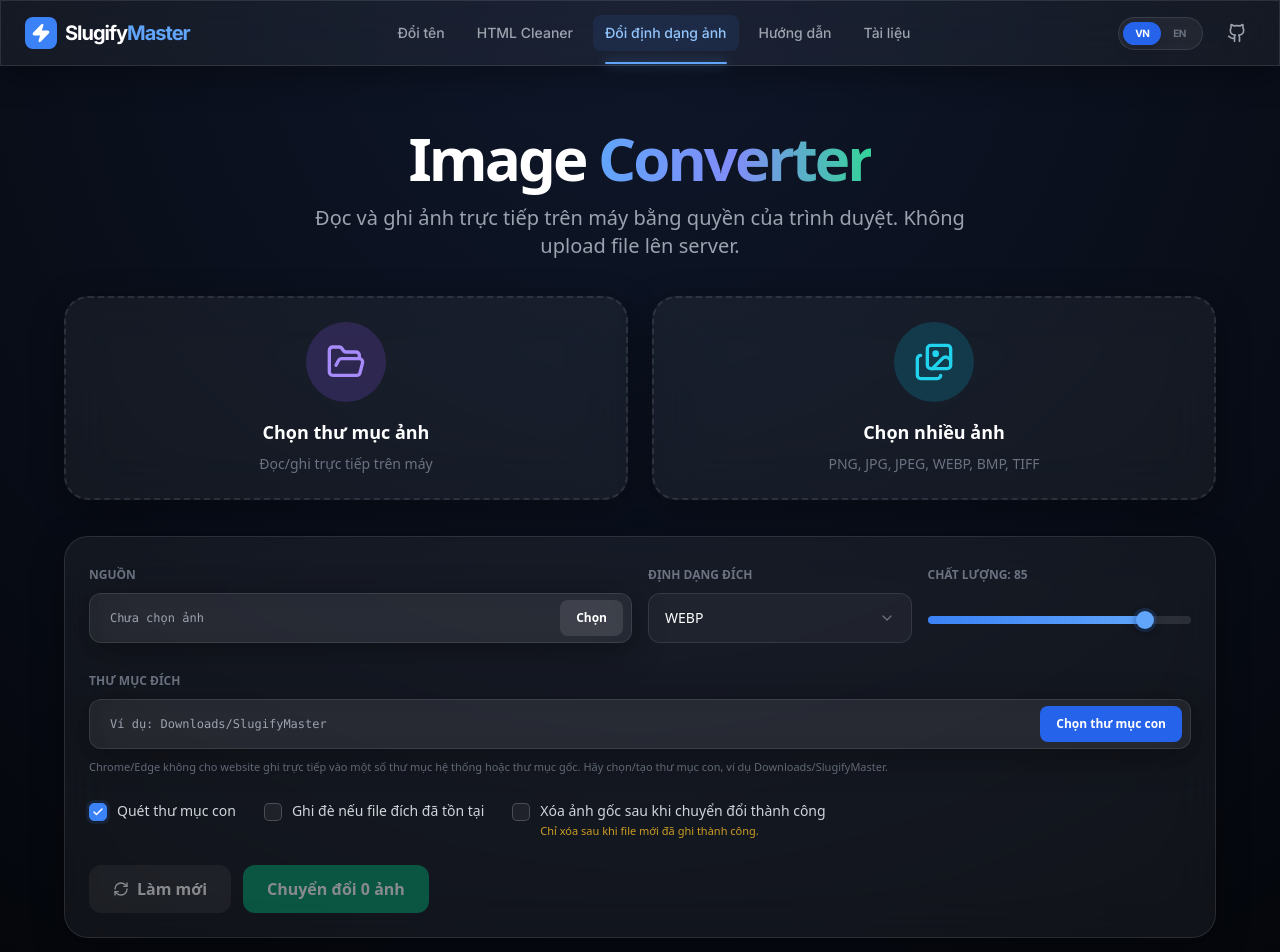
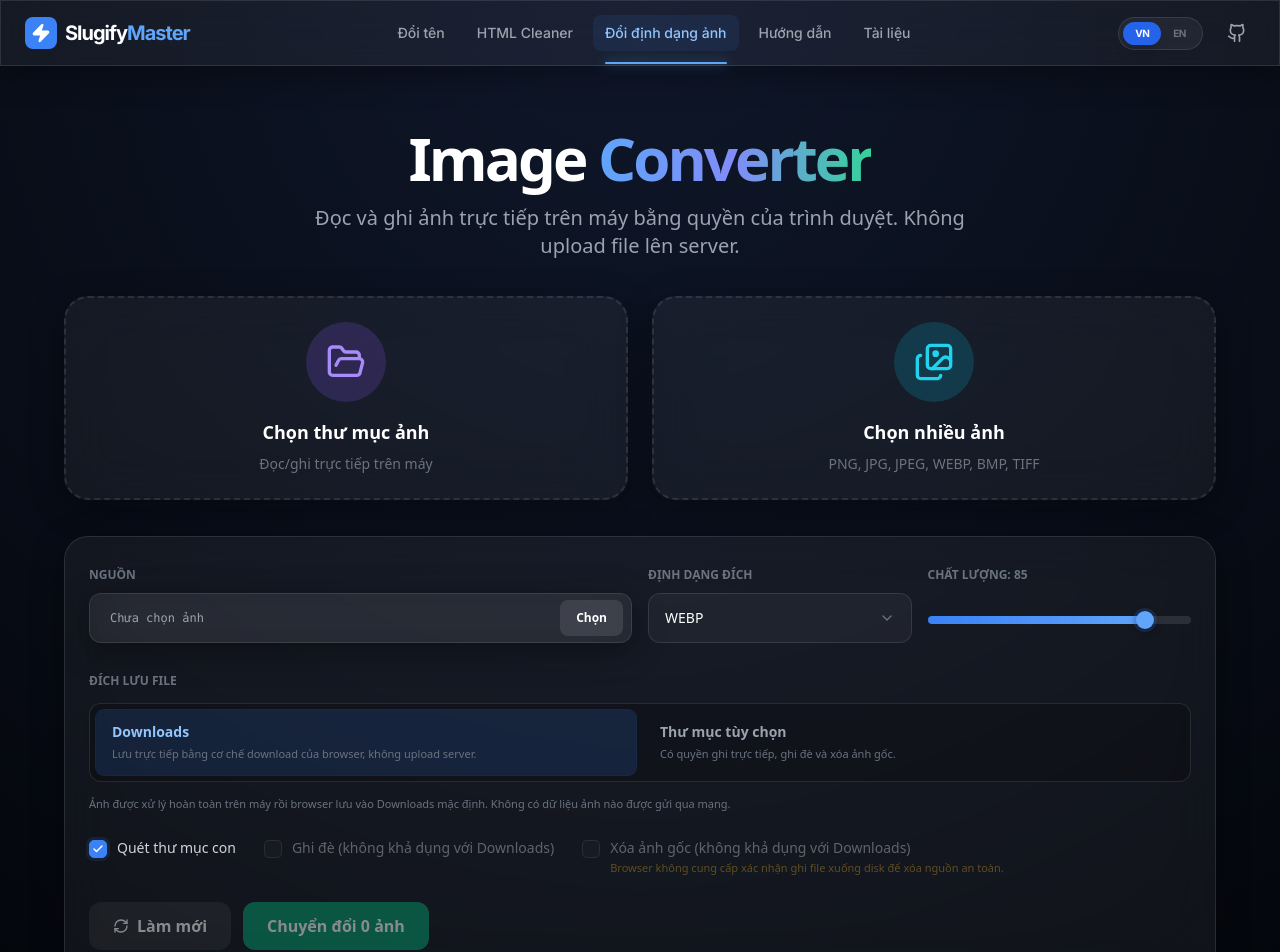
Before and after one commit to Kim-Thu/slugtify, a Next.js app in the folder frontend/: page /image-converter in a window 1280 px wide. Shown: the top 952 px of the page. Built offline with nearby package versions, Linux system fonts and the light colour scheme.

Commit message:
feat: add direct Downloads destination without directory picker

```diff
--- a/frontend/src/app/image-converter/page.tsx
+++ b/frontend/src/app/image-converter/page.tsx
@@ -43,18 +43,20 @@
   checked: boolean;
   onChange: (checked: boolean) => void | Promise<void>;
   label: React.ReactNode;
+  disabled?: boolean;
 };
 
 const IMAGE_PATTERN = /\.(png|jpe?g|webp|bmp|tiff?)$/i;
 const WRITABLE_FORMATS = ["webp", "jpg", "png"];
 
-function StyledCheckbox({ checked, onChange, label }: StyledCheckboxProps) {
+function StyledCheckbox({ checked, onChange, label, disabled = false }: StyledCheckboxProps) {
   return (
-    <label className="group flex cursor-pointer items-start gap-2.5 select-none">
+    <label className={`group flex items-start gap-2.5 select-none ${disabled ? "cursor-not-allowed opacity-40" : "cursor-pointer"}`}>
       <input
         type="checkbox"
         checked={checked}
-        onChange={(event) => onChange(event.target.checked)}
+        onChange={(event) => !disabled && onChange(event.target.checked)}
+        disabled={disabled}
         className="sr-only"
       />
       <span
@@ -79,6 +81,7 @@
   const [items, setItems] = useState<SelectedImage[]>([]);
   const [sourceDir, setSourceDir] = useState<AnyDirectoryHandle | null>(null);
   const [outputDir, setOutputDir] = useState<AnyDirectoryHandle | null>(null);
+  const [destinationMode, setDestinationMode] = useState<"downloads" | "folder">("downloads");
   const [format, setFormat] = useState("webp");
   const [formatOpen, setFormatOpen] = useState(false);
   const formatDropdownRef = useRef<HTMLDivElement | null>(null);
@@ -133,6 +136,19 @@
   };
 
   const getExt = (target: string) => target === "jpg" ? ".jpg" : `.${target}`;
+
+  const saveToDownloads = (blob: Blob, filename: string) => {
+    const url = URL.createObjectURL(blob);
+    const anchor = document.createElement("a");
+    anchor.href = url;
+    anchor.download = filename;
+    anchor.style.display = "none";
+    document.body.appendChild(anchor);
+    anchor.click();
+    anchor.remove();
+
+    window.setTimeout(() => URL.revokeObjectURL(url), 30000);
+  };
 
   const buildPreview = (nextItems: SelectedImage[], nextFormat = format) => {
     const ext = getExt(nextFormat);
@@ -228,7 +244,6 @@
 
       const selected = await scanDirectory(dir, recursive);
       setSourceDir(dir);
-      setOutputDir(null);
       setItems(selected);
       buildPreview(selected);
       if (!selected.length) {
@@ -300,13 +315,6 @@
   const chooseOutput = async () => {
     setMessage("");
 
-    toast(
-      vi
-        ? "Hãy chọn hoặc tạo một thư mục con, ví dụ Downloads/SlugifyMaster. Chrome/Edge có thể chặn thư mục hệ thống hoặc thư mục gốc."
-        : "Choose or create a subfolder such as Downloads/SlugifyMaster. Chrome/Edge may block system or root folders.",
-      { icon: "📁", duration: 5000 }
-    );
-
     try {
       const w = ensureSupportedBrowser();
       const dir = await w.showDirectoryPicker({
@@ -324,6 +332,7 @@
         );
       }
 
+      setDestinationMode("folder");
       setOutputDir(dir);
       toast.success(
         vi ? `Đã chọn thư mục đích: ${dir.name}` : `Output folder selected: ${dir.name}`
@@ -392,6 +401,10 @@
   };
 
   const getOutputParent = async (item: SelectedImage): Promise<AnyDirectoryHandle> => {
+    if (destinationMode === "downloads") {
+      throw new Error("DOWNLOADS_MODE");
+    }
+
     if (outputDir) {
       let current = outputDir;
       const parts = item.relativePath.split("/").slice(0, -1);
@@ -424,13 +437,37 @@
     let errors = 0;
 
     try {
+      if (destinationMode === "downloads" && items.length > 1) {
+        toast(
+          vi
+            ? "Chrome/Edge có thể hỏi quyền tải nhiều file một lần cho site này. Chọn Allow nếu được hỏi."
+            : "Chrome/Edge may ask once for permission to download multiple files from this site. Choose Allow if prompted.",
+          { icon: "⬇️", duration: 5000 }
+        );
+      }
+
       for (let index = 0; index < items.length; index += 1) {
         const item = items[index];
         updateQueueItem(index, { status: "processing", progress: 10 });
 
         try {
+          const outputName = item.file.name.replace(/\.[^.]+$/, "") + getExt(format);
+
+          updateQueueItem(index, { progress: 35 });
+          const blob = await canvasConvert(item.file, format, quality);
+
+          if (destinationMode === "downloads") {
+            updateQueueItem(index, { progress: 80 });
+            saveToDownloads(blob, outputName);
+            success += 1;
+            updateQueueItem(index, { status: "success", progress: 100 });
+
+            // Let the browser process each download request before starting the next one.
+            await new Promise((resolve) => window.setTimeout(resolve, 120));
+            continue;
+          }
+
           const parent = await getOutputParent(item);
-          const outputName = item.file.name.replace(/\.[^.]+$/, "") + getExt(format);
 
           if (!overwrite) {
             try {
@@ -442,9 +479,6 @@
               // Output does not exist.
             }
           }
-
-          updateQueueItem(index, { progress: 35 });
-          const blob = await canvasConvert(item.file, format, quality);
 
           updateQueueItem(index, { progress: 70 });
           const outHandle = await parent.getFileHandle(outputName, { create: true });
@@ -477,9 +511,13 @@
       }
 
       const summary =
-        vi
+        destinationMode === "downloads"
+          ? (vi
+              ? `Đã gửi ${success}/${items.length} ảnh tới Downloads. Lỗi: ${errors}.`
+              : `Sent ${success}/${items.length} images to Downloads. Errors: ${errors}.`)
+          : (vi
               ? `Hoàn tất ${success}/${items.length} ảnh. Đã xóa ảnh gốc: ${deleted}. Bỏ qua: ${skipped}. Lỗi: ${errors}.`
-          : `Completed ${success}/${items.length} images. Deleted originals: ${deleted}. Skipped: ${skipped}. Errors: ${errors}.`;
+              : `Completed ${success}/${items.length} images. Deleted originals: ${deleted}. Skipped: ${skipped}. Errors: ${errors}.`);
 
       setMessage(summary);
 
@@ -681,24 +719,69 @@
           </div>
         </div>
 
-        <div className="space-y-2">
-          <label className="text-xs font-bold uppercase text-gray-500">{vi ? "Thư mục đích" : "Output folder"}</label>
+        <div className="space-y-3">
+          <label className="text-xs font-bold uppercase text-gray-500">{vi ? "Đích lưu file" : "Save destination"}</label>
+
+          <div className="grid grid-cols-1 sm:grid-cols-2 gap-2 rounded-xl border border-white/10 bg-black/20 p-1.5">
+            <button
+              type="button"
+              onClick={() => {
+                setDestinationMode("downloads");
+                setDeleteSource(false);
+                setOverwrite(false);
+                setMessage("");
+              }}
+              className={
+                "rounded-lg px-4 py-3 text-left transition-all " +
+                (destinationMode === "downloads"
+                  ? "bg-blue-500/15 text-blue-300 ring-1 ring-blue-500/20"
+                  : "text-gray-400 hover:bg-white/[0.05] hover:text-white")
+              }
+            >
+              <span className="block text-sm font-semibold">{vi ? "Downloads" : "Downloads"}</span>
+              <span className="mt-1 block text-[11px] text-gray-500">
+                {vi ? "Lưu trực tiếp bằng cơ chế download của browser, không upload server." : "Save through the browser locally, with no server upload."}
+              </span>
+            </button>
+
+            <button
+              type="button"
+              onClick={() => setDestinationMode("folder")}
+              className={
+                "rounded-lg px-4 py-3 text-left transition-all " +
+                (destinationMode === "folder"
+                  ? "bg-violet-500/15 text-violet-300 ring-1 ring-violet-500/20"
+                  : "text-gray-400 hover:bg-white/[0.05] hover:text-white")
+              }
+            >
+              <span className="block text-sm font-semibold">{vi ? "Thư mục tùy chọn" : "Custom folder"}</span>
+              <span className="mt-1 block text-[11px] text-gray-500">
+                {vi ? "Có quyền ghi trực tiếp, ghi đè và xóa ảnh gốc." : "Direct write access with overwrite and source deletion."}
+              </span>
+            </button>
+          </div>
+
+          {destinationMode === "folder" && (
             <div className="glass h-[50px] rounded-xl flex items-center gap-2 bg-white/5 px-2">
               <input
                 readOnly
                 value={outputDir?.name || ""}
-              placeholder={vi ? "Ví dụ: Downloads/SlugifyMaster" : "Example: Downloads/SlugifyMaster"}
+                placeholder={vi ? "Chưa chọn thư mục đích" : "No output folder selected"}
                 className="min-w-0 flex-1 bg-transparent px-3 text-xs font-mono outline-none"
               />
               <button onClick={chooseOutput} className="h-9 px-4 rounded-lg bg-blue-600 hover:bg-blue-500 text-xs font-bold transition-colors">
-              {vi ? "Chọn thư mục con" : "Choose subfolder"}
+                {vi ? "Chọn thư mục" : "Choose folder"}
               </button>
             </div>
+          )}
+
+          {destinationMode === "downloads" && (
             <p className="text-[11px] leading-5 text-gray-500">
               {vi
-              ? "Chrome/Edge không cho website ghi trực tiếp vào một số thư mục hệ thống hoặc thư mục gốc. Hãy chọn/tạo thư mục con, ví dụ Downloads/SlugifyMaster."
-              : "Chrome/Edge blocks direct write access to some system or root folders. Choose/create a subfolder, for example Downloads/SlugifyMaster."}
+                ? "Ảnh được xử lý hoàn toàn trên máy rồi browser lưu vào Downloads mặc định. Không có dữ liệu ảnh nào được gửi qua mạng."
+                : "Images are processed entirely on your device and then saved to the browser's default Downloads folder. No image data is sent over the network."}
             </p>
+          )}
         </div>
 
         <div className="flex flex-wrap items-start gap-x-7 gap-y-4">
@@ -714,17 +797,27 @@
           <StyledCheckbox
             checked={overwrite}
             onChange={setOverwrite}
-            label={vi ? "Ghi đè nếu file đích đã tồn tại" : "Overwrite existing output"}
+            disabled={destinationMode === "downloads"}
+            label={
+              destinationMode === "downloads"
+                ? (vi ? "Ghi đè (không khả dụng với Downloads)" : "Overwrite (unavailable for Downloads)")
+                : (vi ? "Ghi đè nếu file đích đã tồn tại" : "Overwrite existing output")
+            }
           />
 
           <StyledCheckbox
             checked={deleteSource}
             onChange={setDeleteSource}
+            disabled={destinationMode === "downloads"}
             label={
               <span>
-                {vi ? "Xóa ảnh gốc sau khi chuyển đổi thành công" : "Delete source images after successful conversion"}
+                {destinationMode === "downloads"
+                  ? (vi ? "Xóa ảnh gốc (không khả dụng với Downloads)" : "Delete source images (unavailable for Downloads)")
+                  : (vi ? "Xóa ảnh gốc sau khi chuyển đổi thành công" : "Delete source images after successful conversion")}
                 <span className="block text-[11px] text-amber-400/80">
-                  {vi ? "Chỉ xóa sau khi file mới đã ghi thành công." : "Only deletes after the new file is written successfully."}
+                  {destinationMode === "downloads"
+                    ? (vi ? "Browser không cung cấp xác nhận ghi file xuống disk để xóa nguồn an toàn." : "The browser does not expose a reliable disk-write completion signal for safe source deletion.")
+                    : (vi ? "Chỉ xóa sau khi file mới đã ghi thành công." : "Only deletes after the new file is written successfully.")}
                 </span>
               </span>
             }
```
Lines whose indentation alone changed are shown as unchanged.
